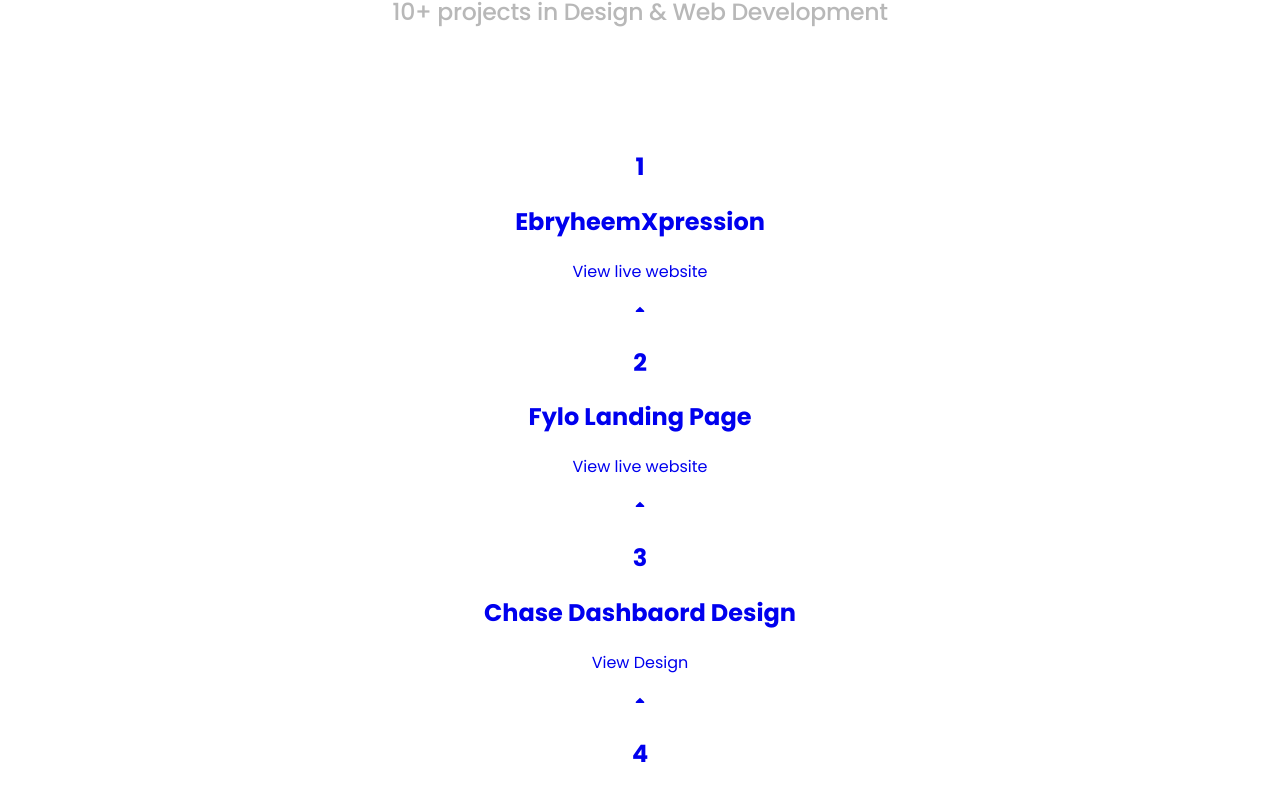
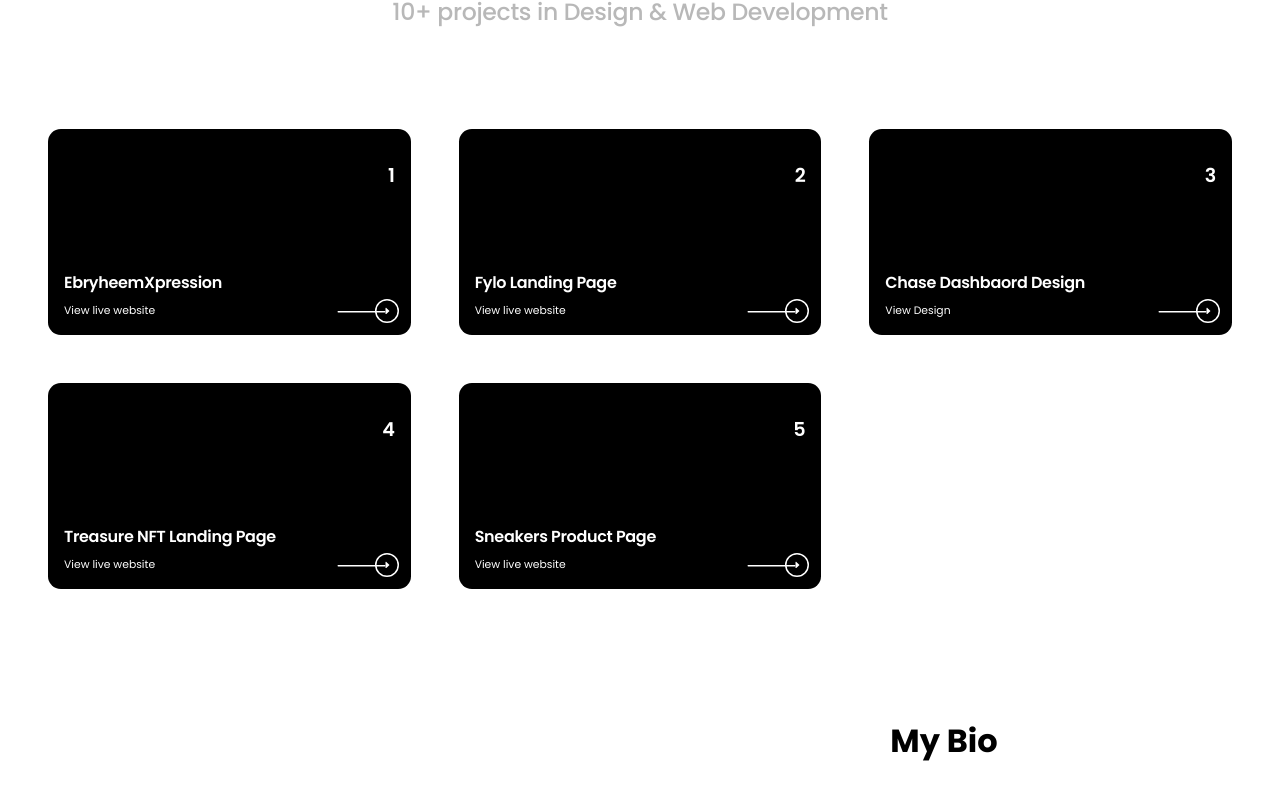
Before and after one commit to ahmaddev-codes/ahmad.dev, a React (Create React App) app: page / in a window 1280 px wide. Shown: the part 973-1769 px from the top of the page. Built offline with nearby package versions, Linux system fonts and the light colour scheme.

Commit message:
Update: added style for Portfolio update

```diff
--- a/src/components/portfolio/Portfolio.scss
+++ b/src/components/portfolio/Portfolio.scss
@@ -42,25 +42,32 @@
     }
   }
 
-  .slider__container {
-    display: flex;
-    align-items: center;
-    justify-content: center;
-    padding: 0 0 0 1rem;
+  .projects{
+    display: grid;
+    grid-template-columns: 1fr;
+    padding: 0 2rem;
+    gap: 2rem;
     width: 100%;
-    height: 100%;
+    height: auto;
 
-    .slider__content1,
-    .slider__content2,
-    .slider__content3,
-    .slider__content4,
-    .slider__content5 {
+    @include breakpoint-up(medium) {
+      grid-template-columns: 1fr 1fr;
+      padding: 0 3rem;
+    }
+
+    @include breakpoint-up(large) {
+      grid-template-columns: repeat(3, 1fr);
+      gap: 3rem;
+    }
+
+
+    .project {
       position: relative;
       display: flex;
       flex-direction: column;
       align-items: flex-end;
       justify-content: space-between;
-      gap: 3rem;
+      gap: 2.5rem;
       background: black;
       color: white;
       background-size: cover;
@@ -72,28 +79,28 @@
       overflow: hidden;
 
       @include breakpoint-up(large) {
-        gap: 5rem;
+        gap: 4rem;
       }
 
       &:hover {
 
-        &.slider__content1 {
+        &:nth-of-type(1) {
           background-image: url('../../images/ebryheemphotography.png');
         }
 
-        &.slider__content2 {
+        &:nth-of-type(2) {
           background-image: url('../../images/fylo.jpg');
         }
 
-        &.slider__content3 {
+        &:nth-of-type(3) {
           background-image: url('../../images/Chase.png');
         }
 
-        &.slider__content4 {
+        &:nth-of-type(4) {
           background-image: url('../../images/treasurenft.png');
         }
 
-        &.slider__content5 {
+        &:nth-of-type(5) {
           background-image: url('../../images/sneakers.jpg');
         }
 
@@ -107,7 +114,7 @@
       }
 
       h2 {
-        font-size: 1rem;
+        font-size: 1.2rem;
         font-weight: $semi_bold;
         letter-spacing: -0.32px;
         z-index: 2;
```
